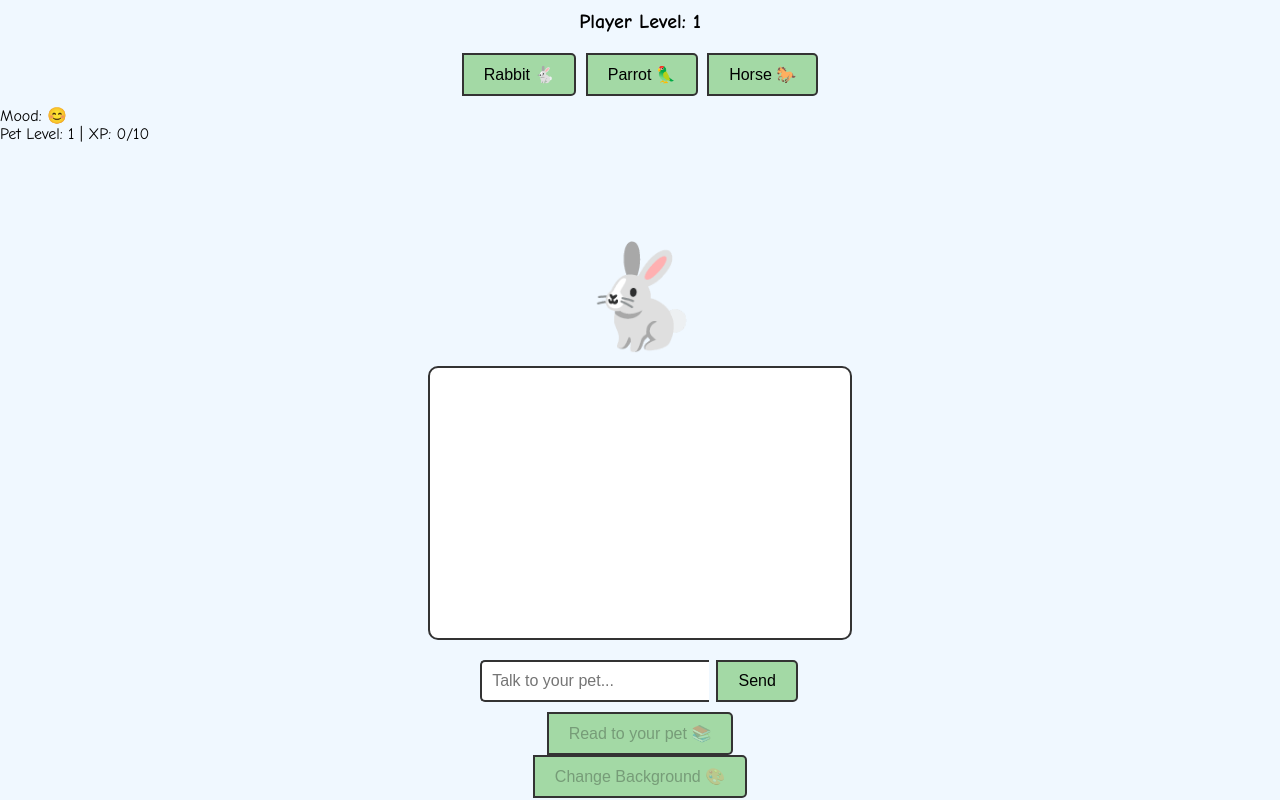
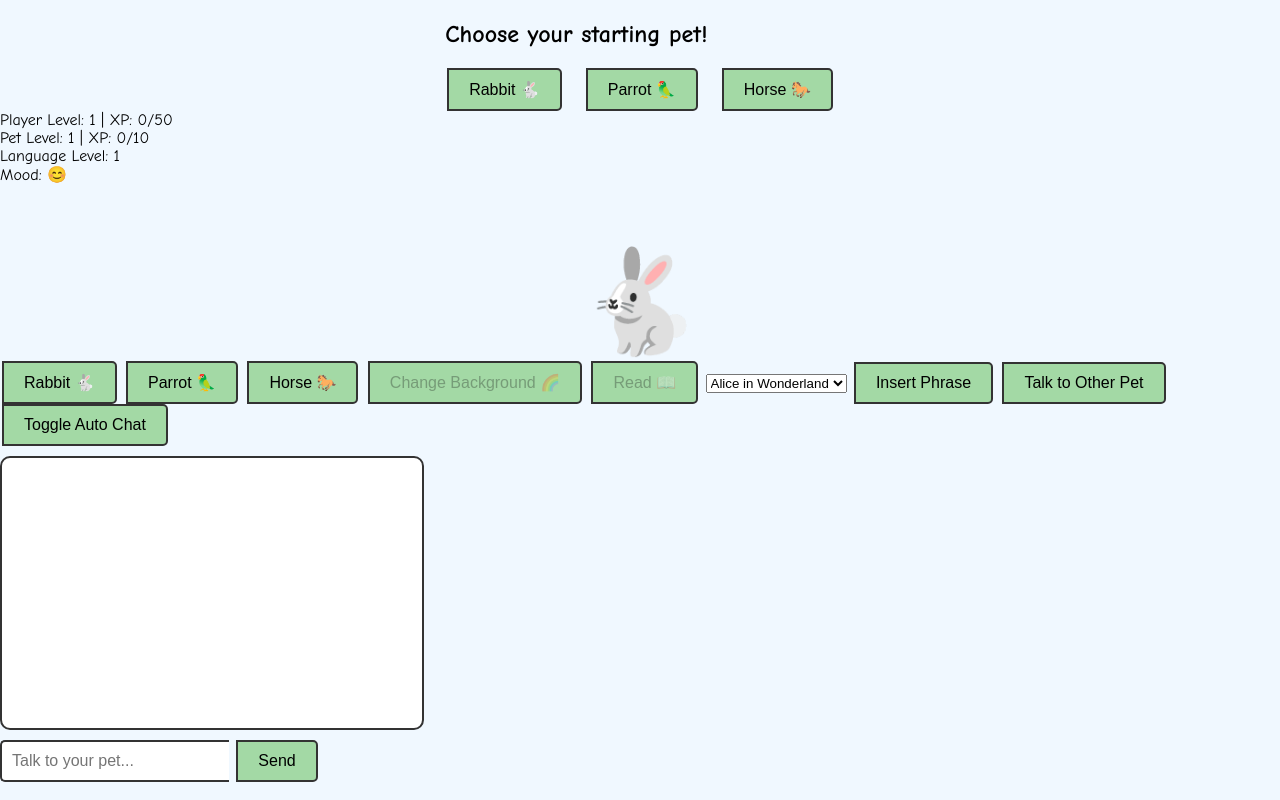
Before and after one commit to SyphaTechno/LingaPet, a plain HTML site: page index.html in a window 1280 px wide. Drawn offline with Linux system fonts and the light colour scheme.

Commit message:
Update index.html

```diff
--- a/index.html
+++ b/index.html
@@ -3,33 +3,56 @@
 <head>
 <meta charset="UTF-8">
 <meta name="viewport" content="width=device-width, initial-scale=1.0">
-<title>Interactive Pet</title>
+<title>LingaPet</title>
 <link rel="stylesheet" href="style.css">
 </head>
 <body>
-  <div class="player-level">Player Level: <span id="playerLevel">1</span></div>
 
-  <div class="pet-buttons">
-    <button onclick="switchPet('rabbit')">Rabbit 🐇</button>
-    <button onclick="switchPet('parrot')">Parrot 🦜</button>
-    <button onclick="switchPet('horse')">Horse 🐎</button>
+<div id="petSelectionOverlay">
+  <h2>Choose your starting pet!</h2>
+  <div style="display:flex; gap:20px;">
+    <button onclick="chooseStartingPet('rabbit')">Rabbit 🐇</button>
+    <button onclick="chooseStartingPet('parrot')">Parrot 🦜</button>
+    <button onclick="chooseStartingPet('horse')">Horse 🐎</button>
+  </div>
+</div>
+
+<div class="content">
+  <div class="pet-container">
+    <div class="pet" id="pet">🐇</div>
+    <div class="status-container">
+      <div id="playerLevel">Player Level: 1 | XP: 0/50</div>
+      <div id="petLevel">Pet Level: 1 | XP: 0/10</div>
+      <div id="languageLevel">Language Level: 1</div>
+      <div id="languageProgressContainer">
+        <div id="languageProgress"></div>
+      </div>
+      <div id="mood">Mood: 😊</div>
+    </div>
   </div>
 
-  <div class="pet-container">
-    <div class="pet" id="pet">🐇</div>
-    <div id="mood">Mood: 😊</div>
-    <div id="level">Pet Level: 1 | XP: 0/10</div>
+  <div class="controls">
+    <button id="petRabbitBtn" onclick="switchPet('rabbit')">Rabbit 🐇</button>
+    <button id="petParrotBtn" onclick="switchPet('parrot')">Parrot 🦜</button>
+    <button id="petHorseBtn" onclick="switchPet('horse')">Horse 🐎</button>
+    <button id="bgButton" onclick="changeBackground()" disabled>Change Background 🌈</button>
+    <button id="readButton" onclick="startReading()" disabled>Read 📖</button>
+    <select id="bookSelect">
+      <option value="alice1.txt">Alice in Wonderland</option>
+    </select>
+    <button onclick="insertPhrase()">Insert Phrase</button>
+    <button onclick="petTalkToOther()">Talk to Other Pet</button>
+    <button onclick="toggleAutoChat()">Toggle Auto Chat</button>
   </div>
 
   <div class="chatbox" id="chatbox"></div>
+
   <div class="input-container">
     <input type="text" id="userInput" placeholder="Talk to your pet...">
     <button onclick="sendMessage()">Send</button>
   </div>
+</div>
 
-  <button id="readButton" onclick="showBookOptions()" disabled>Read to your pet 📚</button>
-  <button id="bgButton" onclick="changeBackground()" disabled>Change Background 🎨</button>
-
-  <script src="script.js"></script>
+<script src="script.js"></script>
 </body>
 </html>
```
